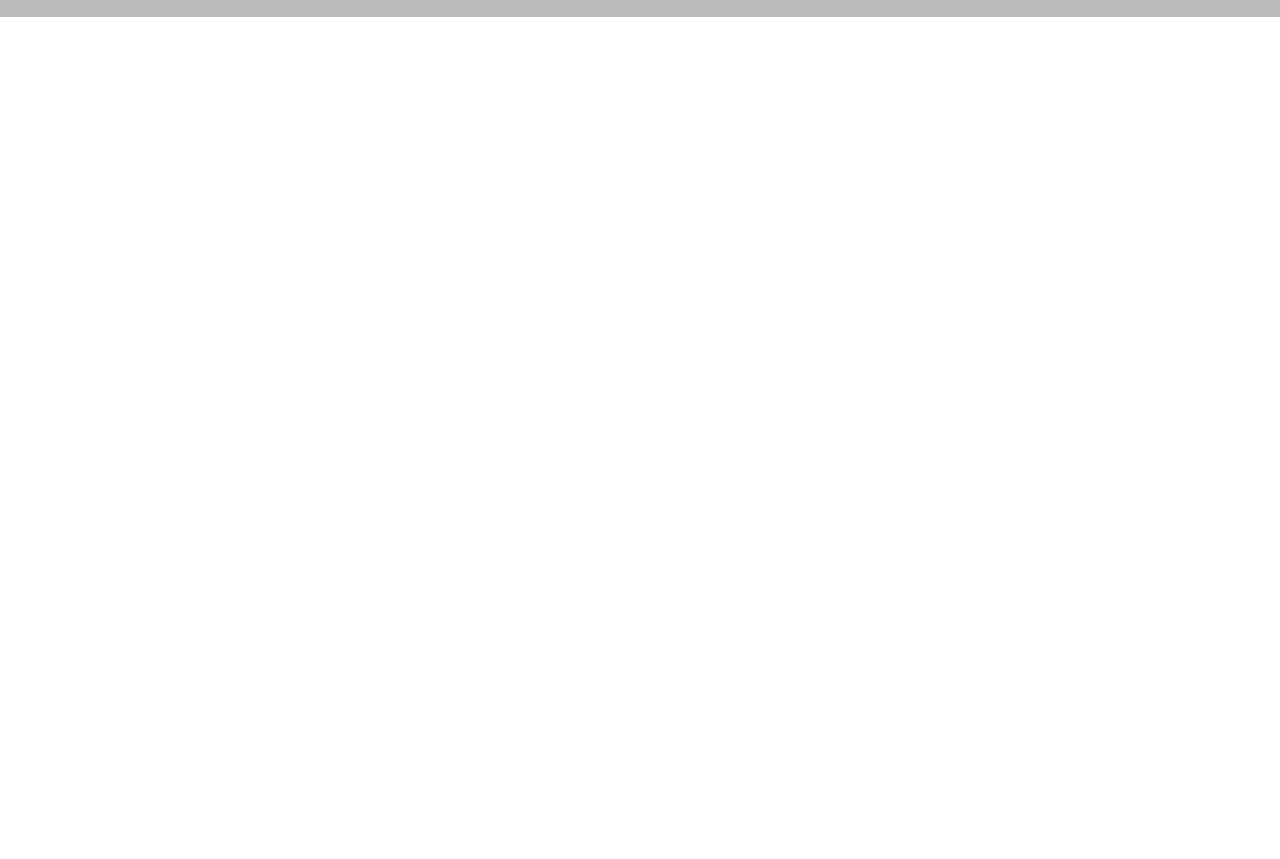
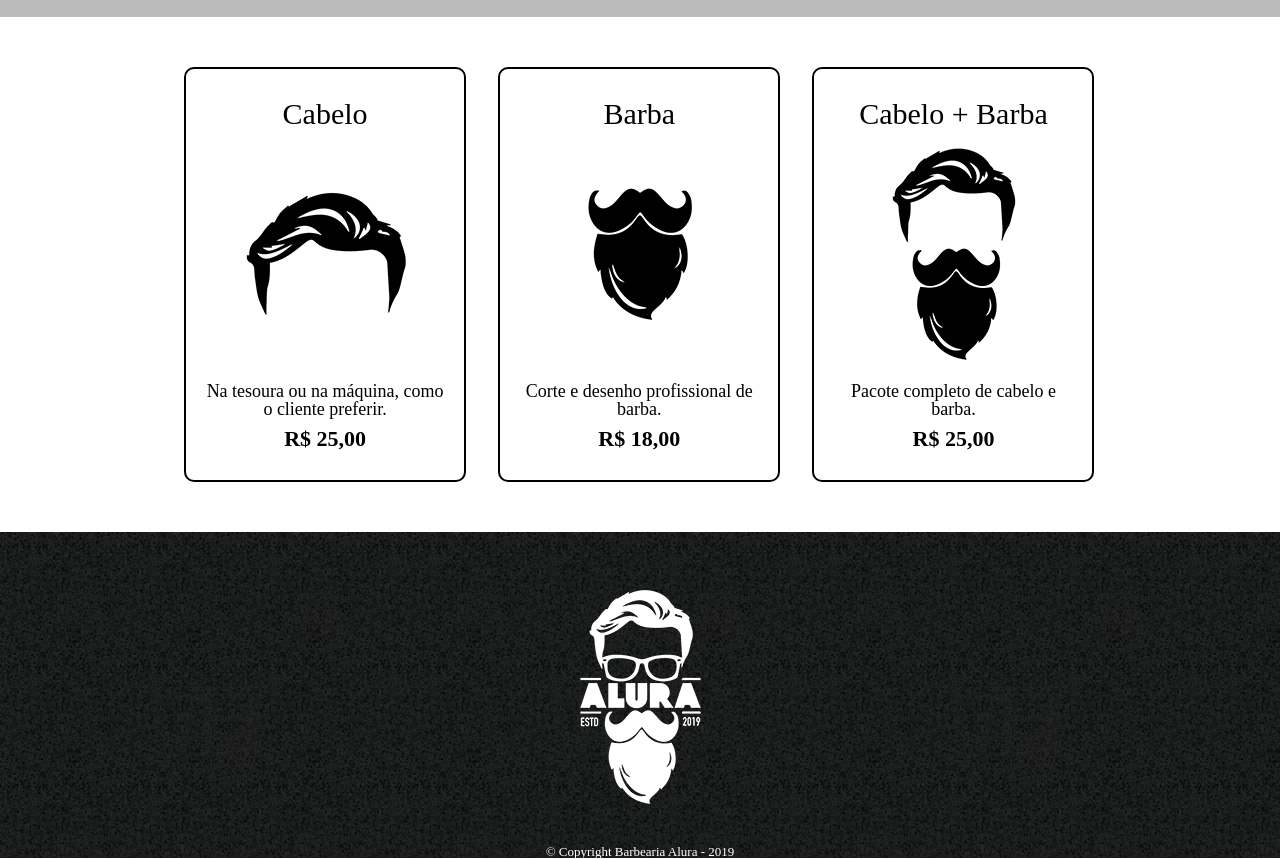
Before and after one commit to jordana007/Barbearia, a plain HTML site: page produtos.html in a window 1280 px wide. Shown: the part 276-1135 px from the top of the page. Before the commit the page ends 800 px from the top, so only its background shows below. Drawn offline with Linux system fonts and the light colour scheme.

Commit message:
Atualização dia 03/05/2024

```diff
--- a/produtos.css
+++ b/produtos.css
@@ -1,14 +1,13 @@
-header{
+header {
   background: #BBBBBB;
   padding: 20px 0;
 }
 
-.caixa{
-  width:940px;
+.caixa {
   position: relative;
+  width: 940px;
   margin: 0 auto;
 }
-
 
 nav {
   position: absolute;
@@ -16,15 +15,71 @@ nav {
   right: 0;
 }
 
-nav li{
+nav li {
   display: inline;
   margin: 0 0 0 15px;
 }
 
-nav a{
+nav a {
   text-transform: uppercase;
-  color: black;
-  font-weight: bolder;
+  color: #000000;
+  font-weight: bold;
   text-decoration: none;
   font-size: 22px;
 }
+nav a:hover{
+  color: #c78c19;
+  text-decoration: underline;
+}
+
+.produtos {
+  width: 940px;
+  margin: 0 auto;
+  padding: 50px;
+}
+
+.produtos li {
+  display: inline-block;
+  text-align: center;
+  width: 30%;
+  vertical-align: top;
+  margin: 0 1.5%;
+  padding: 30px 15px;
+  box-sizing: border-box;
+  border: 2px solid #000000;
+  border-radius: 10px;
+}
+.produtos li:hover{
+border-color: #c78c19;
+.produtos li:hover h2{
+  font-size: 34px;
+ }
+}
+.produtos li:active{
+  border-color: #088c19;
+}
+.produtos h2 {
+  font-size: 30px;
+  font-weight: bolt;
+}
+
+.produtos-desc {
+  font-size: 18px;
+}
+
+.produtos-preco {
+  font-size: 22px;
+  font-weight: bold;
+  margin: 10px 0 0 0;
+}
+footer{
+  text-align: center;
+  background: url("bg.jpg");
+  padding: 40px 0 0;
+}
+
+.copyright{
+  color: #ffffff;
+  font-size: 13px;
+  margin-top: 20px;
+}
--- a/produtos.html
+++ b/produtos.html
@@ -1,13 +1,12 @@
 <!DOCTYPE html>
+<html>
 
-<html>
   <head>
     <meta charset="utf-8">
     <meta name="viewport" content="width=device-width">
-     <title>Produtos - Barbearia</title>
+    <title>Produtos</title>
     <link href="reset.css" rel="stylesheet">
     <link href="produtos.css" rel="stylesheet">
-
   </head>
 
   <body>
@@ -15,23 +14,52 @@
     <header>
 
       <div class="caixa">
-       <h1><img src="logo.png"></h1>
 
-
+        <h1><img src="logo.png" </h1>
 
           <nav>
             <ul>
-           <li><a href="index.html">Home</a> </li>
 
+              <li><a href="index.html">Home</a></li>
               <li><a href="produtos.html">Produtos</a></li>
+              <li><a href="contato.html">Contato</a></li>
 
-           <li><a href="contato.html">Contato</a></li>
             </ul>
           </nav>
       </div>
 
     </header>
 
+    <main>
+      <ul class="produtos">
+
+        <li>
+          <h2>Cabelo</h2>
+          <img src="cabelo.jpg">
+          <p class="produtos-desc">Na tesoura ou na máquina, como o cliente preferir.</p>
+          <p class="produtos-preco">R$ 25,00</p>
+        </li>
+
+        <li>
+          <h2>Barba</h2>
+          <img src="barba.jpg">
+          <p class="produtos-desc">Corte e desenho profissional de barba.</p>
+          <p class="produtos-preco">R$ 18,00</p>
+        </li>
+
+        <li>
+         <h2>Cabelo + Barba</h2>
+         <img src="cabelo+barba.jpg">
+         <p class="produtos-desc">Pacote completo de cabelo e barba.</p>
+         <p class="produtos-preco">R$ 25,00</p>
+        </li>
+
+      </ul>
+    </main>
+    <footer>
+      <img src="logo-branco.png">
+      <p class="copyright"> &#169; Copyright Barbearia Alura - 2019</p>
+    </footer>
   </body>
 
 </html>
```
Also changed, not shown: index.html (+15 -27 lines), style.css (+17 -27 lines). Lines whose indentation alone changed are shown as unchanged.
